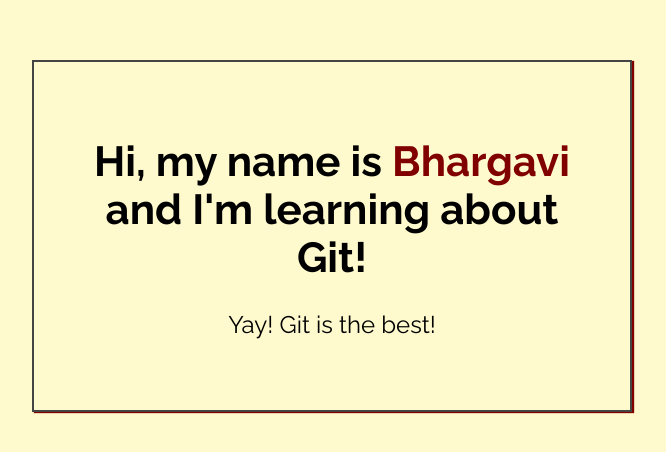
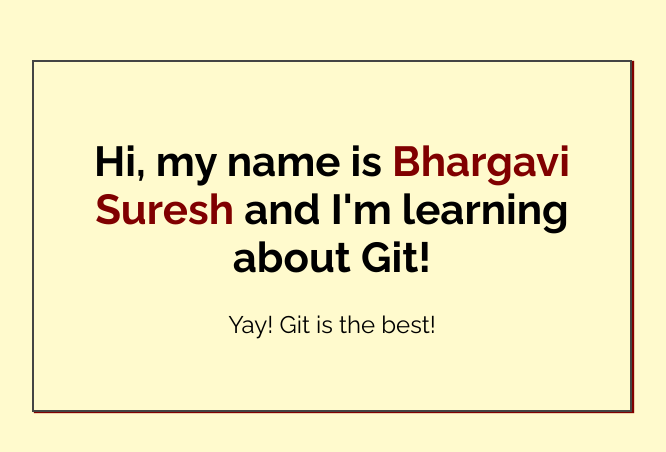
Before and after one commit to jaydurga/Seasons-Lawn-Care, a plain HTML site: page index.html in a window 1280 px wide. Shown: the part 164-616 px from the top of the page, without its empty margins (308-974 px from the left). Drawn offline with Linux system fonts and the light colour scheme.

Commit message:
Modified name to index.html

```diff
--- a/index.html
+++ b/index.html
@@ -14,7 +14,7 @@
 <body>
 
     <div class="greeting">
-        <h1>Hi, my name is <span class="highlight">Bhargavi</span> and I'm learning about Git! </h1>
+        <h1>Hi, my name is <span class="highlight">Bhargavi Suresh</span> and I'm learning about Git! </h1>
 
         <p>Yay! Git is the best!</p>
     </div>
```
